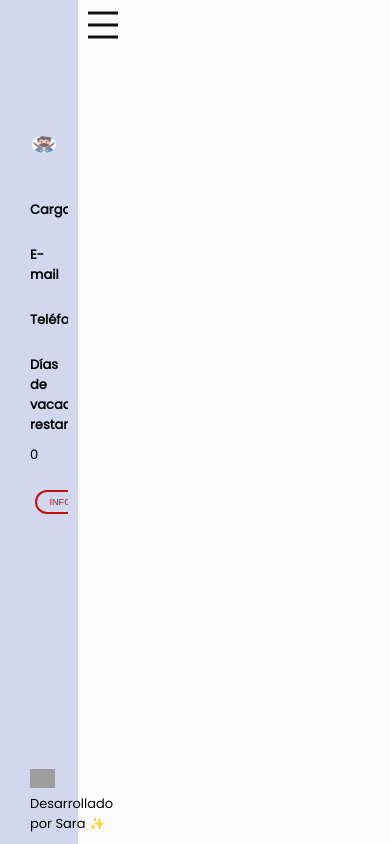
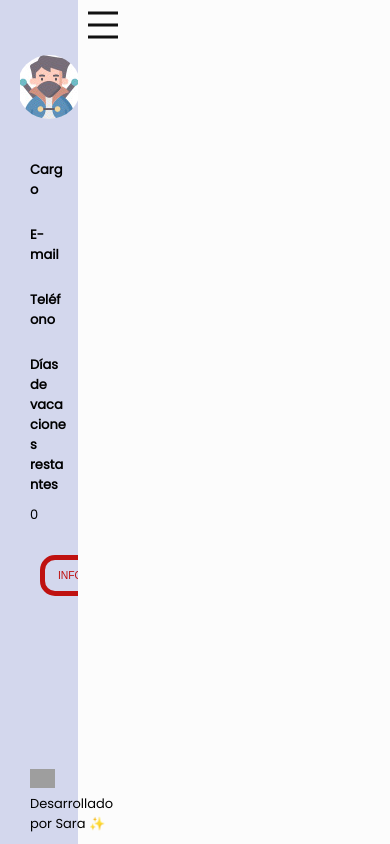
Before and after one commit to SaraCarreras/working-calendar, a React (Create React App) app: page / in a window 390 px wide. Built offline with nearby package versions, Linux system fonts and the light colour scheme; no server answers; grey boxes are pictures that could not be loaded.

Commit message:
fixed responsive sidebar

```diff
--- a/src/components/sidebar/sidebar.module.scss
+++ b/src/components/sidebar/sidebar.module.scss
@@ -3,9 +3,9 @@ $color-text: #ecf0f1;
 $sidebar-background-color: #d3d7ed;
 .container {
   background-color: $sidebar-background-color;
-  width: 250px;
+  width: 23%;
   height: 100vh;
-  position: absolute;
+  position: fixed;
 
   display: flex;
 
@@ -15,11 +15,11 @@ $sidebar-background-color: #d3d7ed;
 }
 .containerHidden {
   background-color: $sidebar-background-color;
-  width: 250px;
+  width: 23%;
   height: 100%;
   flex-direction: column;
   justify-content: space-between;
-  position: absolute;
+  position: fixed;
   display: flex;
   transform: translateX(-100%);
   transition: all 500ms ease-in-out;
@@ -63,23 +63,24 @@ $sidebar-background-color: #d3d7ed;
     top: 90%;
   }
 }
+
 .header {
   display: flex;
   flex-direction: column;
-  justify-content: center;
-  height: 77%;
-  margin: 10px;
+  justify-content: space-evenly;
+  margin-top: 30px;
+  height: 70%;
   margin-left: 20px;
   padding: 0;
-  overflow: auto;
-  overflow-x: scroll;
-  overflow-x: hidden;
+  overflow-wrap: break-word;
+  white-space: normal;
 
   & dt,
   p {
     font-weight: bold;
     display: block;
     padding: 10px 10px;
+    overflow-wrap: break-word;
   }
   & dd {
     margin-left: 0;
@@ -88,19 +89,22 @@ $sidebar-background-color: #d3d7ed;
   }
 }
 
+.form {
+  width: 100%;
+  margin: -20px;
+}
 input {
   align-self: center;
   position: relative;
-  display: inline-block;
   text-align: center;
   text-transform: uppercase;
-  padding: 5px 10px;
-  margin: 20px 15px;
-  font-size: 70%;
+  padding: 10px 10px;
+  margin-left: 20px;
+  font-size: 80%;
   font-weight: 200;
   border-radius: 15px;
   transition: 0.5s;
-  border: 2px solid $color-button-red;
+  border: 5px solid $color-button-red;
   color: $color-button-red;
 
   background-color: $sidebar-background-color;
@@ -122,19 +126,17 @@ input:hover {
 
 .title {
   display: flex;
-  flex-direction: row;
-  margin-bottom: 20px;
 
   & p {
     align-self: center;
     font-size: larger;
-    padding: 5px;
-
+    padding: 3px;
+    display: block;
+    overflow: auto;
     height: fit-content;
   }
   & img {
-    width: 100%;
-    height: 100%;
+    height: auto;
     border-radius: 50%;
   }
 }
@@ -142,7 +144,6 @@ input:hover {
   padding: 10px;
   border: 0;
   margin-left: 20px;
-
   width: fit-content;
   height: fit-content;
   & img {
@@ -154,7 +155,7 @@ input:hover {
   }
 }
 
-@media (max-width: 768px) {
+@media (max-width: 1000px) {
   .container {
     height: 100vh;
     position: absolute;
@@ -173,12 +174,15 @@ input:hover {
     }
     & img {
       align-self: center;
-      width: 50%;
-      height: 50%;
+      height: auto;
     }
   }
-  .input {
+  input {
     overflow-y: visible;
-    position: absolute;
+    position: relative;
+  }
+  .form {
+    width: 100%;
+    margin: -20px;
   }
 }
```
